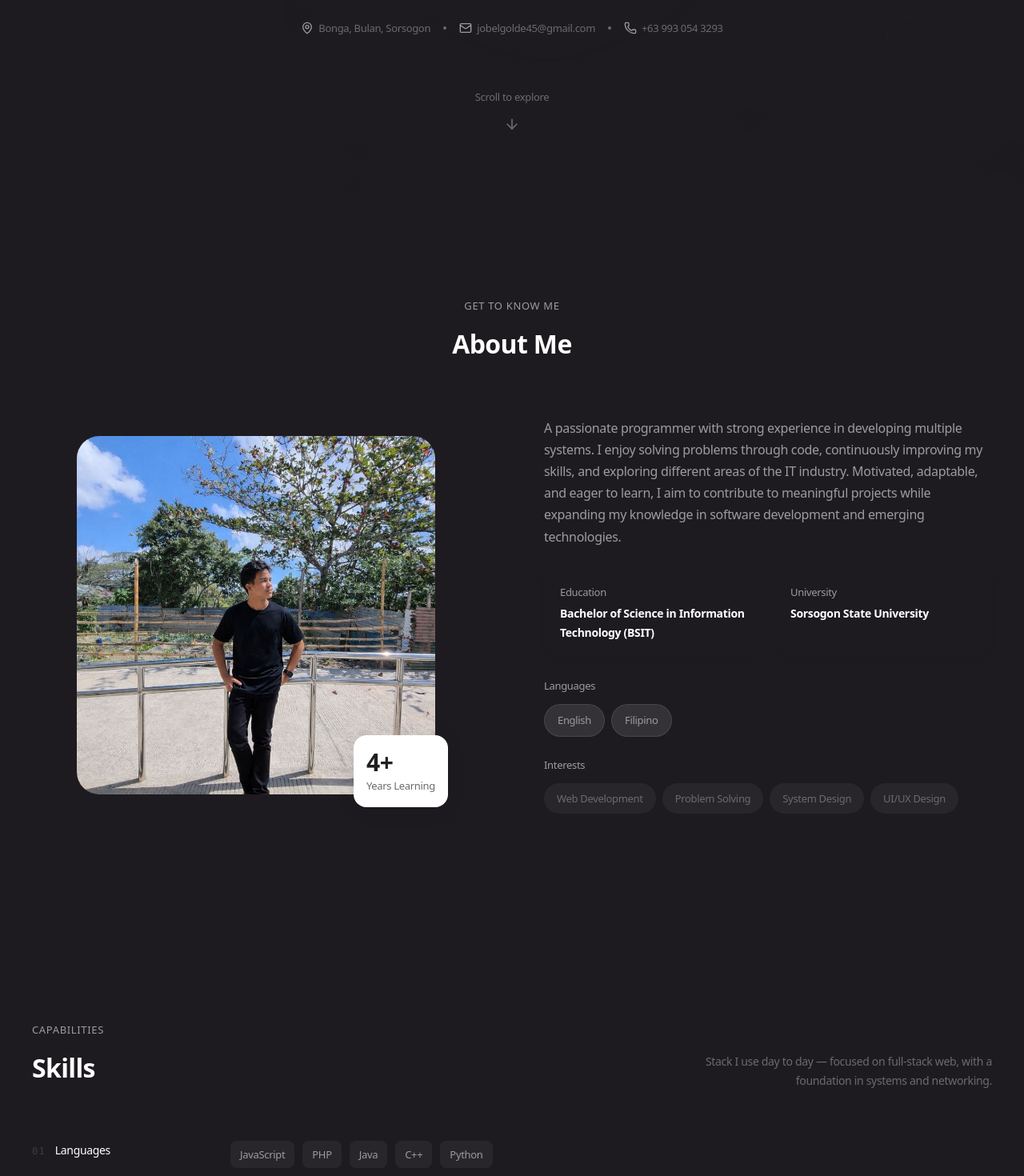
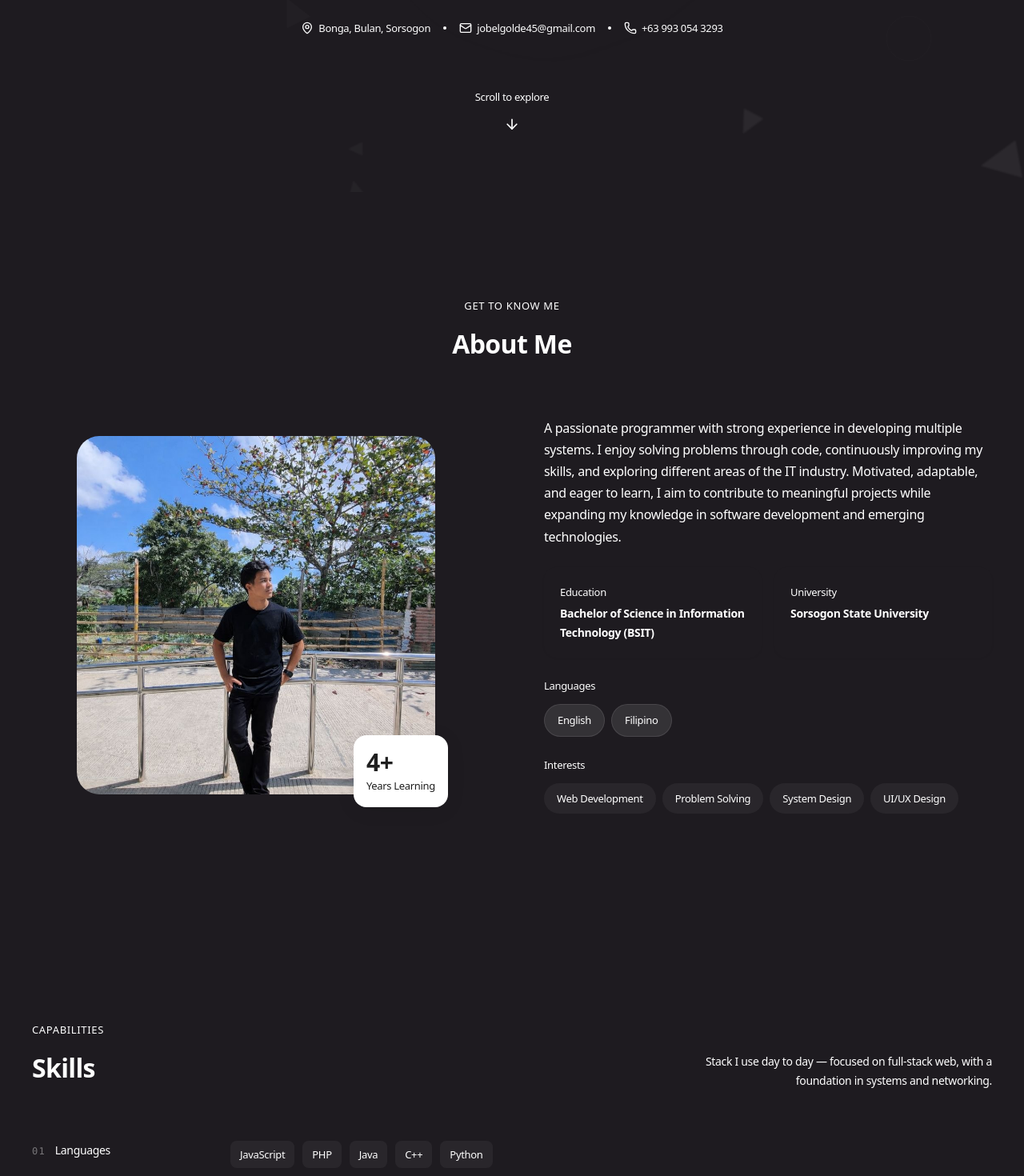
Before and after one commit to jobelGolde12/portfolio-latest, a Next.js app: page / in a window 1280 px wide. Shown: the part 560-2030 px from the top of the page at 80% size. Built offline with nearby package versions, Linux system fonts and the light colour scheme.

Commit message:
updating projects section

```diff
--- a/app/globals.css
+++ b/app/globals.css
@@ -2,15 +2,15 @@
 
 :root {
   --background: #1E1B20;
-  --foreground: #1F1F1F;
+  --foreground: #ffffff;
   --surface-primary: #F8F8F7;
   --surface-secondary: #FFFFFF;
-  --text-primary: #1F1F1F;
-  --text-secondary: #6B6B6B;
-  --text-muted: #9C9C9C;
+  --text-primary: #ffffff;
+  --text-secondary: #ffffff;
+  --text-muted: #ffffff;
   --border: #E9E9E9;
   --hover-surface: #F2F2F2;
-  --accent: #1F1F1F;
+  --accent: #ffffff;
   --font-sans: var(--font-manrope);
 }
 
@@ -40,8 +40,8 @@ body {
 }
 
 ::selection {
-  background-color: rgba(31, 31, 31, 0.15);
-  color: var(--text-primary);
+  background-color: rgba(255, 255, 255, 0.15);
+  color: #ffffff;
 }
 
 @keyframes fadeInUp {
--- a/components/About.tsx
+++ b/components/About.tsx
@@ -48,7 +48,7 @@ export default function About() {
           transition={{ duration: 0.6 }}
           className="text-center mb-16"
         >
-          <span className="text-[#9C9C9C] font-medium tracking-wider uppercase text-[13px]">Get to know me</span>
+          <span className="text-white font-medium tracking-wider uppercase text-[13px]">Get to know me</span>
           <h2 className="text-[28px] md:text-[32px] font-bold mt-2 text-white tracking-[-0.02em]">
             About Me
           </h2>
@@ -79,7 +79,7 @@ export default function About() {
                 transition={{ delay: 0.8, type: 'spring' }}
               >
                 <p className="text-2xl sm:text-3xl font-bold text-[#1F1F1F]">4+</p>
-                <p className="text-[13px] text-[#6B6B6B]">Years Learning</p>
+                <p className="text-[13px] text-[#1F1F1F]">Years Learning</p>
               </motion.div>
             </div>
           </motion.div>
@@ -90,23 +90,23 @@ export default function About() {
             animate={isInView ? 'visible' : 'hidden'}
             className="space-y-6"
           >
-            <motion.p variants={itemVariants} className="text-[16px] text-[#9C9C9C] leading-[1.7]">
+            <motion.p variants={itemVariants} className="text-[16px] text-white leading-[1.7]">
               {aboutContent.summary}
             </motion.p>
 
             <motion.div variants={itemVariants} className="grid grid-cols-1 sm:grid-cols-2 gap-4">
               <div className="bg-dark rounded-[16px] p-5 shadow-[0_1px_3px_rgba(0,0,0,0.04)]">
-                <p className="text-[13px] text-[#9C9C9C] mb-1">Education</p>
+                <p className="text-[13px] text-white mb-1">Education</p>
                 <p className="font-semibold text-white text-[14px]">{aboutContent.education.degree}</p>
               </div>
               <div className="bg-dark rounded-[16px] p-5 shadow-[0_1px_3px_rgba(0,0,0,0.04)]">
-                <p className="text-[13px] text-[#9C9C9C] mb-1">University</p>
+                <p className="text-[13px] text-white mb-1">University</p>
                 <p className="font-semibold text-white text-[14px]">Sorsogon State University</p>
               </div>
             </motion.div>
 
             <motion.div variants={itemVariants}>
-              <p className="text-[13px] text-[#9C9C9C] mb-3">Languages</p>
+              <p className="text-[13px] text-white mb-3">Languages</p>
               <div className="flex flex-wrap gap-2">
                 {aboutContent.languages.map((lang, i) => (
                   <motion.span
@@ -114,7 +114,7 @@ export default function About() {
                     initial={{ opacity: 0, scale: 0.8 }}
                     animate={isInView ? { opacity: 1, scale: 1 } : {}}
                     transition={{ delay: 0.5 + i * 0.1 }}
-                    className="px-4 py-2 bg-white/10 border border-white/10 rounded-full text-[13px] font-medium text-[#9C9C9C]"
+                    className="px-4 py-2 bg-white/10 border border-white/10 rounded-full text-[13px] font-medium text-white"
                   >
                     {lang}
                   </motion.span>
@@ -123,7 +123,7 @@ export default function About() {
             </motion.div>
 
             <motion.div variants={itemVariants}>
-              <p className="text-[13px] text-[#9C9C9C] mb-3">Interests</p>
+              <p className="text-[13px] text-white mb-3">Interests</p>
               <div className="flex flex-wrap gap-2">
                 {aboutContent.interests.map((interest, i) => (
                   <motion.span
@@ -132,7 +132,7 @@ export default function About() {
                     animate={isInView ? { opacity: 1, y: 0 } : {}}
                     transition={{ delay: 0.6 + i * 0.1 }}
                     whileHover={{ scale: 1.05, y: -2 }}
-                    className="px-4 py-2 bg-white/5 rounded-full text-[13px] font-medium text-[#6B6B6B] cursor-default"
+                    className="px-4 py-2 bg-white/5 rounded-full text-[13px] font-medium text-white cursor-default"
                   >
                     {interest}
                   </motion.span>
--- a/components/Footer.tsx
+++ b/components/Footer.tsx
@@ -26,7 +26,7 @@ export default function Footer() {
               height={40}
               className="h-8 w-auto object-contain"
             />
-            <p className="text-[13px] text-[#6B6B6B] mt-2">
+            <p className="text-[13px] text-white mt-2">
               Full Stack Developer
             </p>
           </motion.div>
@@ -41,7 +41,7 @@ export default function Footer() {
               href="https://github.com/jobelGolde12"
               target="_blank"
               rel="noopener noreferrer"
-              className="text-[#6B6B6B] hover:text-white transition-colors"
+              className="text-white hover:text-white transition-colors"
             >
               <GithubIcon className="w-5 h-5" />
             </a>
@@ -51,7 +51,7 @@ export default function Footer() {
             initial={{ opacity: 0, y: 20 }}
             animate={isInView ? { opacity: 1, y: 0 } : {}}
             transition={{ delay: 0.2, duration: 0.5 }}
-            className="text-[13px] text-[#6B6B6B]"
+            className="text-[13px] text-white"
           >
             &copy; {new Date().getFullYear()} Jobel V. Golde. All rights reserved.
           </motion.p>
--- a/components/Hero.tsx
+++ b/components/Hero.tsx
@@ -89,7 +89,7 @@ export default function Hero() {
           initial={{ opacity: 0, y: 30 }}
           animate={{ opacity: 1, y: 0 }}
           transition={{ delay: 0.4, duration: 0.8 }}
-          className="mt-4 text-[18px] md:text-[20px] text-[#9C9C9C] font-medium"
+          className="mt-4 text-[18px] md:text-[20px] text-white font-medium"
         >
           Full Stack Developer
         </motion.p>
@@ -98,24 +98,24 @@ export default function Hero() {
           initial={{ opacity: 0, y: 20 }}
           animate={{ opacity: 1, y: 0 }}
           transition={{ delay: 0.6 }}
-          className="mt-8 flex flex-wrap items-center justify-center gap-4 text-[13px] text-[#6B6B6B]"
+          className="mt-8 flex flex-wrap items-center justify-center gap-4 text-[13px] text-white"
         >
           <span className="flex items-center gap-1.5">
-            <MapPin className="w-4 h-4 text-[#9C9C9C]" />
+            <MapPin className="w-4 h-4 text-white" />
             Bonga, Bulan, Sorsogon
           </span>
 
-          <span className="w-1 h-1 rounded-full bg-[#6B6B6B]" />
+          <span className="w-1 h-1 rounded-full bg-white" />
 
           <span className="flex items-center gap-1.5">
-            <Mail className="w-4 h-4 text-[#9C9C9C]" />
+            <Mail className="w-4 h-4 text-white" />
             jobelgolde45@gmail.com
           </span>
 
-          <span className="w-1 h-1 rounded-full bg-[#6B6B6B]" />
+          <span className="w-1 h-1 rounded-full bg-white" />
 
           <span className="flex items-center gap-1.5">
-            <Phone className="w-4 h-4 text-[#9C9C9C]" />
+            <Phone className="w-4 h-4 text-white" />
             +63 993 054 3293
           </span>
         </motion.div>
@@ -130,7 +130,7 @@ export default function Hero() {
         <motion.a
           href="#about"
           whileHover={{ y: 5 }}
-          className="flex flex-col items-center gap-2 text-[#6B6B6B] cursor-pointer"
+          className="flex flex-col items-center gap-2 text-white cursor-pointer"
         >
           <span className="text-[13px] font-medium">
             Scroll to explore
--- a/components/LogoStrip.tsx
+++ b/components/LogoStrip.tsx
@@ -25,7 +25,7 @@ export default function LogoStrip() {
           whileInView={{ opacity: 1, y: 0 }}
           viewport={{ once: true }}
           transition={{ delay: 0.2 }}
-          className="text-center text-[13px] text-[#6B6B6B] mb-8 font-medium uppercase tracking-wider"
+          className="text-center text-[13px] text-white mb-8 font-medium uppercase tracking-wider"
         >
           Technologies I Work With
         </motion.p>
@@ -42,7 +42,7 @@ export default function LogoStrip() {
                 y: -5,
                 transition: { type: 'spring', stiffness: 400, damping: 10 }
               }}
-              className="flex flex-col items-center gap-2 text-[#6B6B6B] cursor-pointer group"
+              className="flex flex-col items-center gap-2 text-white cursor-pointer group"
             >
               <span className="text-3xl md:text-4xl grayscale group-hover:grayscale-0 transition-all duration-500 transform group-hover:rotate-6">
                 {logo.icon}
--- a/components/Skills.tsx
+++ b/components/Skills.tsx
@@ -56,14 +56,14 @@ export default function Skills() {
         >
           <div className="flex flex-col sm:flex-row sm:items-end sm:justify-between gap-6">
             <div>
-              <span className="text-[#9C9C9C] font-medium tracking-wider uppercase text-[13px]">
+              <span className="text-white font-medium tracking-wider uppercase text-[13px]">
                 Capabilities
               </span>
               <h2 className="text-[28px] md:text-[32px] font-bold mt-2 tracking-[-0.02em] text-white">
                 Skills
               </h2>
             </div>
-            <p className="max-w-sm text-[14px] leading-[1.7] text-[#6B6B6B] sm:text-right">
+            <p className="max-w-sm text-[14px] leading-[1.7] text-white sm:text-right">
               Stack I use day to day — focused on full-stack web, with a foundation
               in systems and networking.
             </p>
@@ -90,8 +90,8 @@ export default function Skills() {
                 <div className="flex flex-col gap-4 sm:flex-row sm:items-start sm:gap-10 lg:gap-14">
                   <div className="flex items-baseline gap-3 sm:w-40 lg:w-48 shrink-0">
                     <span
-                      className="font-mono text-[12px] tracking-widest text-[#6B6B6B]/40
-                        transition-colors duration-200 group-hover:text-[#6B6B6B]/70"
+                      className="font-mono text-[12px] tracking-widest text-white/40
+                        transition-colors duration-200 group-hover:text-white/70"
                       aria-hidden
                     >
                       {number}
@@ -108,7 +108,7 @@ export default function Skills() {
                     {group.skills.map((skill) => (
                       <li key={skill}>
                         <span
-                          className="inline-block px-3 py-1.5 text-[13px] text-[#9C9C9C]
+                          className="inline-block px-3 py-1.5 text-[13px] text-white
                             bg-white/5 rounded-lg
                             transition-colors duration-200
                             hover:text-white
--- a/components/ui/text-scroll-animation.tsx
+++ b/components/ui/text-scroll-animation.tsx
@@ -148,7 +148,7 @@ const Skiper31 = () => {
                   className="block"
                   style={{ x, rotate, y, scale, transformOrigin: "center" }}
                 >
-                  <Icon className="h-16 w-16 text-white/30 hover:text-white transition-colors" />
+                  <Icon className="h-16 w-16 text-white hover:text-white transition-colors" />
                 </motion.a>
               );
             })}
```
Also changed, not shown: components/Contact.tsx (+10 -10 lines), components/Navbar.tsx (+7 -7 lines), components/Projects.tsx (+17 -17 lines).
